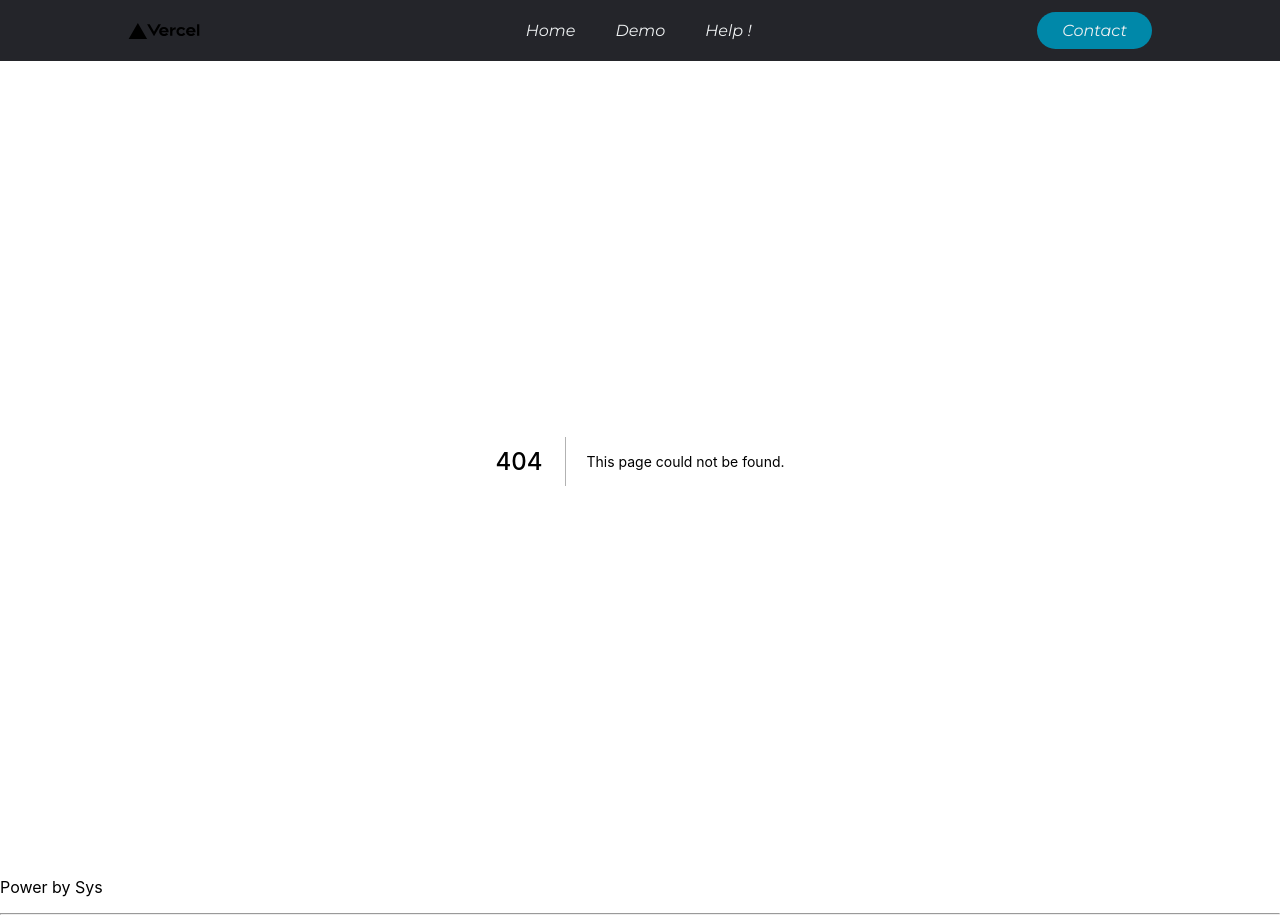
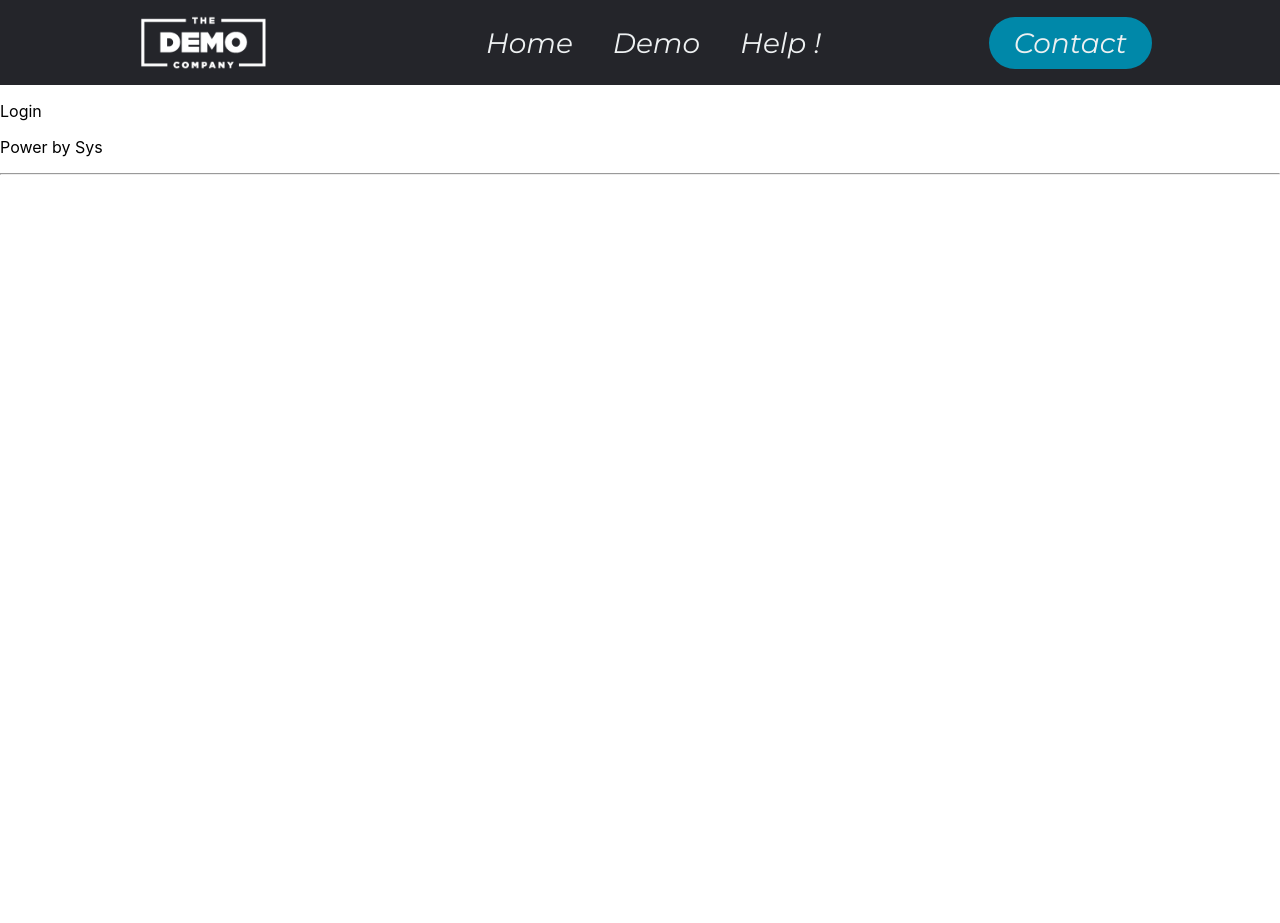
Before and after one commit to eggsys/next-learn, a Next.js app: page /login in a window 1280 px wide. Before the commit this address had no page. After the commit the page ends 800 px from the top, so only its background shows below. Built offline with nearby package versions, Linux system fonts and the light colour scheme.

Commit message:
add login test

```diff
--- a/components/navbar.js
+++ b/components/navbar.js
@@ -1,12 +1,14 @@
 import Link from 'next/link'
 import Image from 'next/image'
+
+
 
 
 export default function navbar() {
     return (
 
             <div class='main'>
-                <Image className='logo' src="/vercel.svg" alt="Vercel Logo" width={72} height={16} />
+                <Image className='logo' src="/demo-logo.png" alt="Vercel Logo" width={150} height={75} />
                 <nav>
                     <ul className ="nav__links">
                         <li className="nav__CSS"><Link href="./"><a href="">Home</a></Link></li>
--- /dev/null
+++ b/pages/login.js
@@ -0,0 +1,11 @@
+
+
+const login = () => {
+    return (
+        <div>
+            <p>Login</p>
+        </div>
+    );
+};
+
+export default login;
--- a/styles/Nav.modules.css
+++ b/styles/Nav.modules.css
@@ -19,11 +19,13 @@
 
 .nav__CSS  {
     font-family: 'Montserrat', sans-serif;
+
     font-weight: 500;
-    font-size: 16px;
+    font-size: 28px;
     color: #edf0f1;
     text-decoration: None;
 }
+
 
 .logo {
    cursor: pointer;
@@ -31,6 +33,7 @@
 
 .nav__links{
     list-style: none;
+
 }
 
 .nav__links li {
```
Also changed, not shown: public/demo-logo.png (added).
